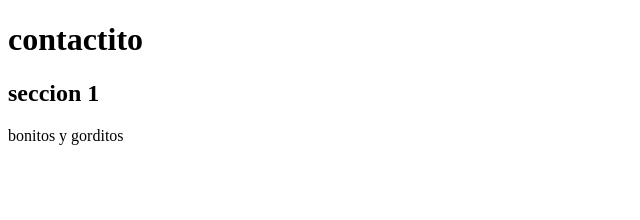
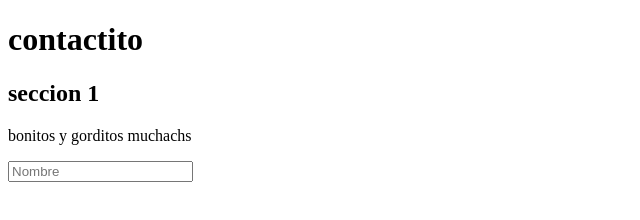
Before and after one commit to tomigigena/mi-primer-git, a plain HTML site: page contacto.html in a window 1280 px wide. Shown: the whole page, without its empty margins (0-640 px from the left). Drawn offline with Linux system fonts and the light colour scheme.

Commit message:
agregue un formulario

```diff
--- a/contacto.html
+++ b/contacto.html
@@ -12,7 +12,10 @@
         <h2>seccion 1</h2>
     </section>
     <footer>
-        <p>bonitos y gorditos</p>
+        <p>bonitos y gorditos muchachs</p>
     </footer>
+    <form>
+        <input type="text" placeholder="Nombre">
+    </form>
 </body>
 </html>
```
